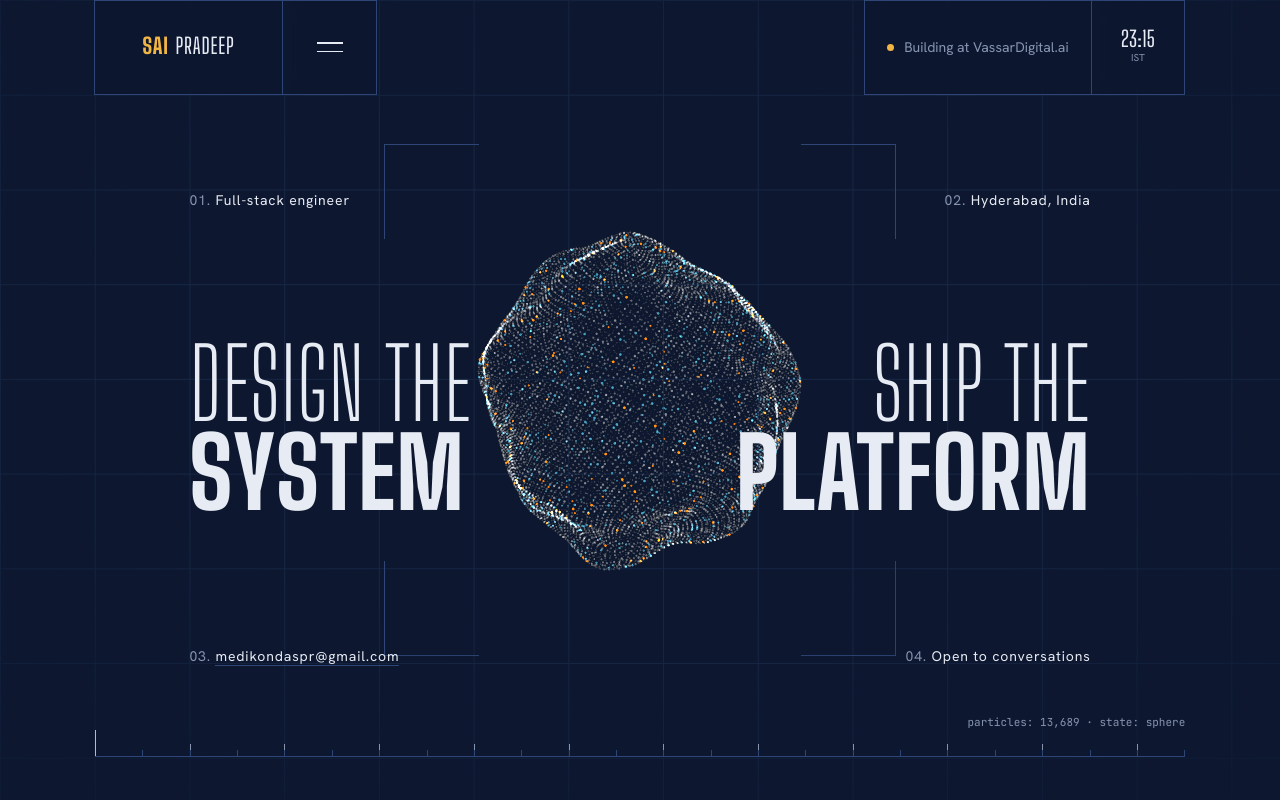
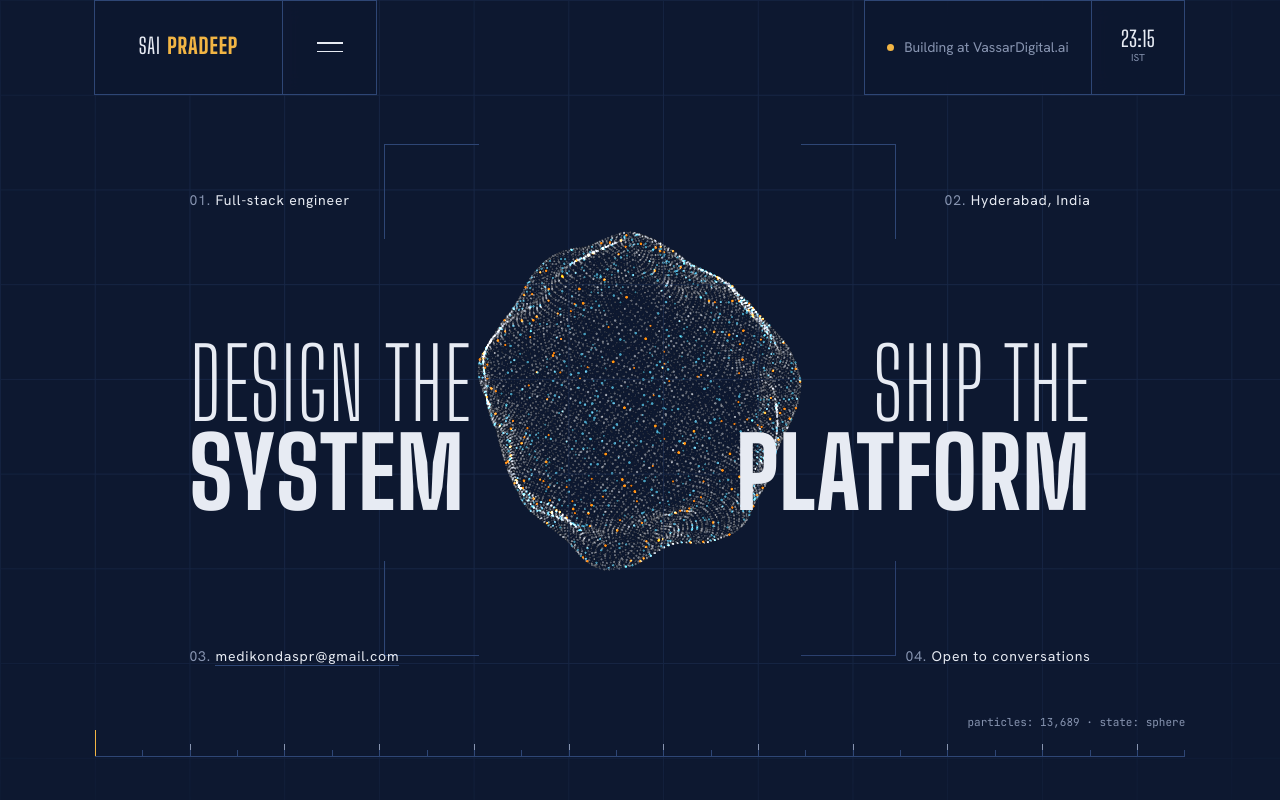
Before and after one commit to pradeep7498/pradeep7498.github.io, a plain HTML site: page index.html in a window 1280 px wide. Shown: the top 800 px of the page. Drawn offline with Linux system fonts and the light colour scheme.

Commit message:
Update index.html

```diff
--- a/index.html
+++ b/index.html
@@ -43,7 +43,7 @@
     </div>
 
     <header class="hdr">
-      <a href="#top" class="cell hdr__logo" aria-label="Pradeep Reddy, back to top"><b>SAI</b><span>PRADEEP</span></a>
+      <a href="#top" class="cell hdr__logo" aria-label="Pradeep Reddy, back to top"><span>SAI</span><b>PRADEEP</b></a>
       <button class="cell hdr__menu" aria-expanded="false" aria-controls="menu"><span class="hdr__menu-ico" aria-hidden="true"><i></i><i></i></span><span class="sr">Menu</span></button>
       <div class="hdr__spacer"></div>
       <div class="cell hdr__status" title="Currently at VassarDigital.ai"><span class="dot" aria-hidden="true"></span><span class="hdr__status-txt">Building at VassarDigital.ai</span></div>
```
